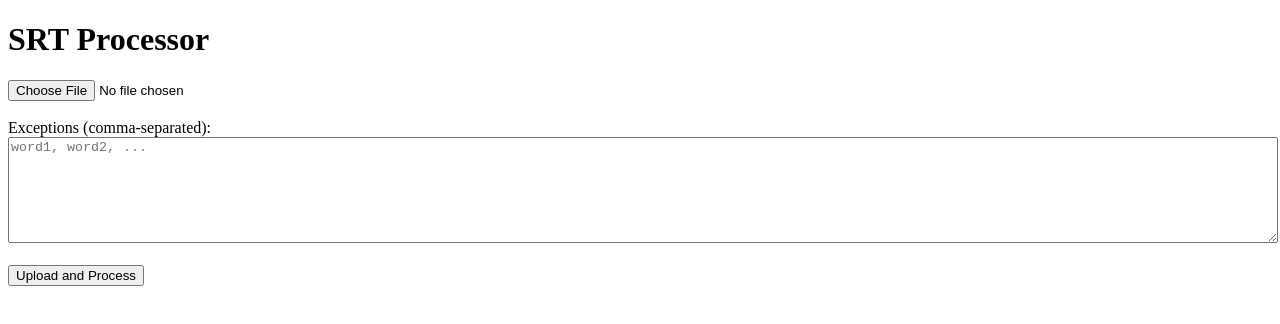
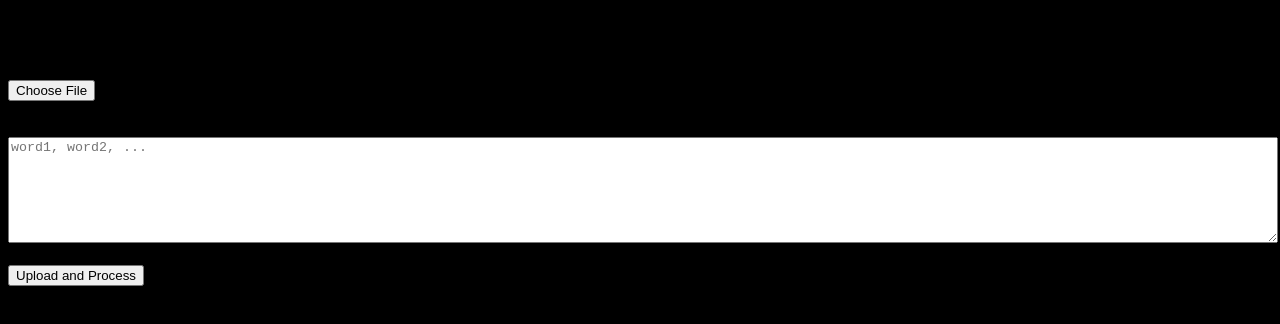
Before and after one commit to tomleslieli/SRT-Formatter, a website: page public/index.html in a window 1280 px wide. Drawn offline with Linux system fonts and the light colour scheme; files that its build step writes are made by us from their sources.

Commit message:
Adding stylesheet

```diff
--- /dev/null
+++ b/public/css/styles.css
@@ -0,0 +1,3 @@
+body {
+    background-color:black
+}
--- a/public/index.html
+++ b/public/index.html
@@ -3,6 +3,7 @@
   <head>
     <meta charset="UTF-8" />
     <title>SRT Processor</title>
+    <link rel="stylesheet" type="text/css" href="styles.css" />
     <style>
       textarea {
         width: 100%;
```
